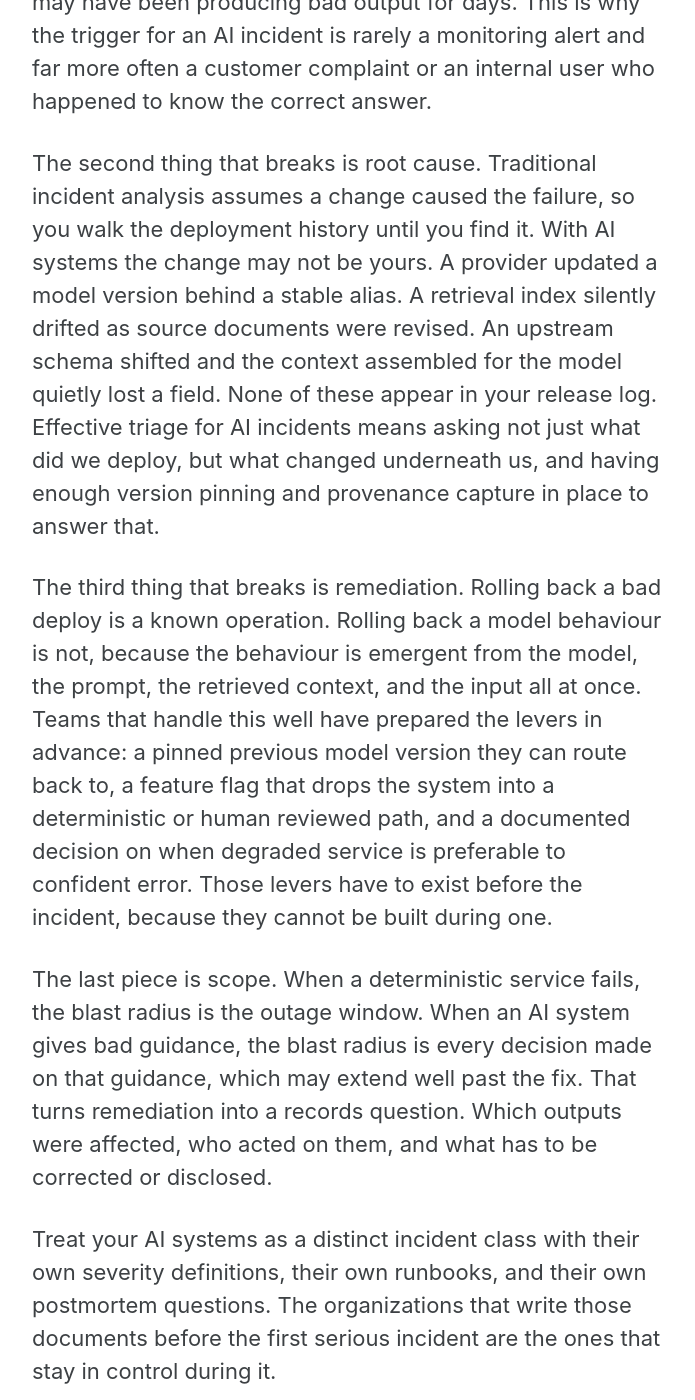
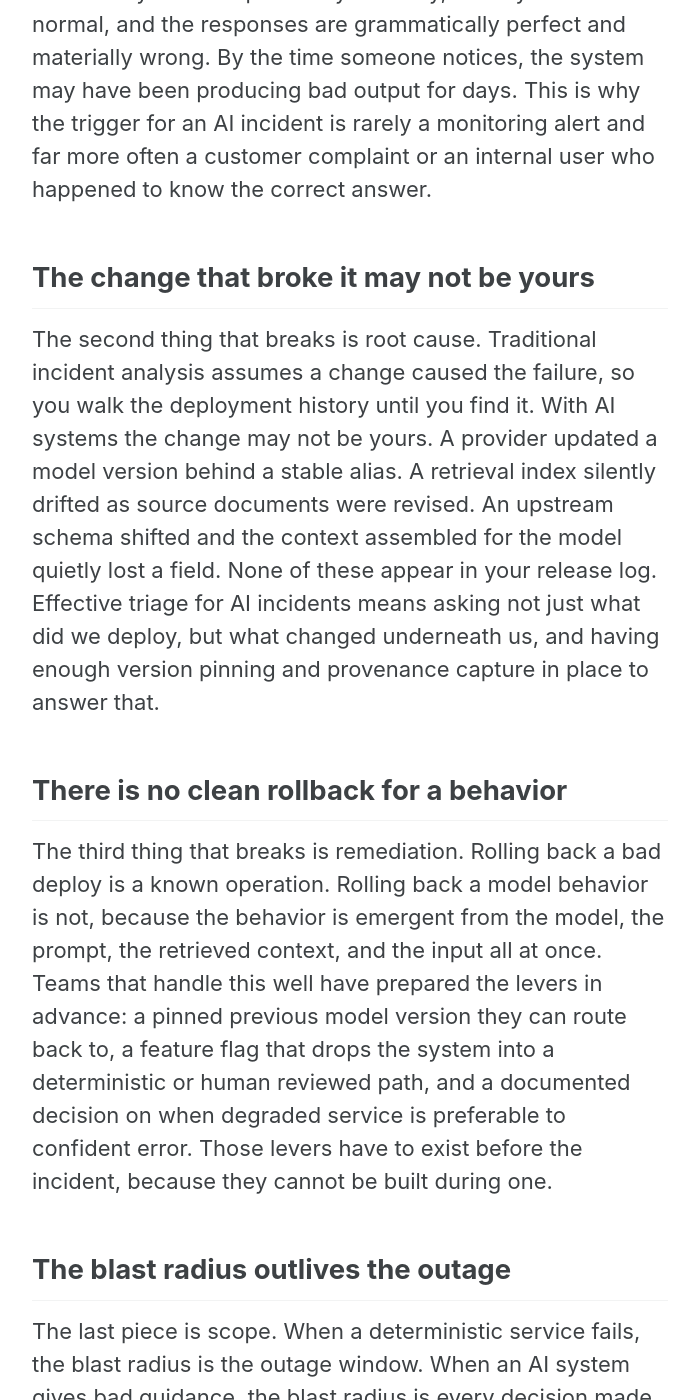
Before and after one commit to Umplify/umplify, a Jekyll site: the page built from _posts/2026-08-03-incident-response-for-ai-systems-when-the-model-is-the-root-cause.md, in a window 1280 px wide and 1400 px high, scrolled down 1231 px. Shown: the whole window, without its empty margins (290-985 px from the left). Built offline with Jekyll 4.4.1, drawn with Linux system fonts in a browser that asks for light colours; cached includes are drawn as plain includes; some of the changed text lies outside the part shown.

Commit message:
articles drafted

```diff
--- a/_posts/2026-08-03-incident-response-for-ai-systems-when-the-model-is-the-root-cause.md
+++ b/_posts/2026-08-03-incident-response-for-ai-systems-when-the-model-is-the-root-cause.md
@@ -12,12 +12,22 @@ header:
 
 Every mature engineering organization has an incident process. Severity levels, an on call rotation, a bridge line, a blameless postmortem template. That machinery was built for a specific class of failure: something that worked yesterday stopped working today, and a change caused it. Roll back the change, restore service, write it up. It is a good process and it does not survive contact with a production AI system.
 
+## It fails quietly, not loudly
+
 The first thing that breaks is detection. A deterministic service fails loudly. It returns a five hundred, the error rate spikes, the alert fires. An AI system usually fails quietly and confidently. The endpoint stays healthy, latency looks normal, and the responses are grammatically perfect and materially wrong. By the time someone notices, the system may have been producing bad output for days. This is why the trigger for an AI incident is rarely a monitoring alert and far more often a customer complaint or an internal user who happened to know the correct answer.
+
+## The change that broke it may not be yours
 
 The second thing that breaks is root cause. Traditional incident analysis assumes a change caused the failure, so you walk the deployment history until you find it. With AI systems the change may not be yours. A provider updated a model version behind a stable alias. A retrieval index silently drifted as source documents were revised. An upstream schema shifted and the context assembled for the model quietly lost a field. None of these appear in your release log. Effective triage for AI incidents means asking not just what did we deploy, but what changed underneath us, and having enough version pinning and provenance capture in place to answer that.
 
-The third thing that breaks is remediation. Rolling back a bad deploy is a known operation. Rolling back a model behaviour is not, because the behaviour is emergent from the model, the prompt, the retrieved context, and the input all at once. Teams that handle this well have prepared the levers in advance: a pinned previous model version they can route back to, a feature flag that drops the system into a deterministic or human reviewed path, and a documented decision on when degraded service is preferable to confident error. Those levers have to exist before the incident, because they cannot be built during one.
+## There is no clean rollback for a behavior
+
+The third thing that breaks is remediation. Rolling back a bad deploy is a known operation. Rolling back a model behavior is not, because the behavior is emergent from the model, the prompt, the retrieved context, and the input all at once. Teams that handle this well have prepared the levers in advance: a pinned previous model version they can route back to, a feature flag that drops the system into a deterministic or human reviewed path, and a documented decision on when degraded service is preferable to confident error. Those levers have to exist before the incident, because they cannot be built during one.
+
+## The blast radius outlives the outage
 
 The last piece is scope. When a deterministic service fails, the blast radius is the outage window. When an AI system gives bad guidance, the blast radius is every decision made on that guidance, which may extend well past the fix. That turns remediation into a records question. Which outputs were affected, who acted on them, and what has to be corrected or disclosed.
 
+## Write the runbook before you need it
+
 Treat your AI systems as a distinct incident class with their own severity definitions, their own runbooks, and their own postmortem questions. The organizations that write those documents before the first serious incident are the ones that stay in control during it.
```
Also changed, not shown: _posts/2026-08-05-multitenant-ai-the-isolation-decisions-saas-teams-cannot-defer.md (added, +23 -0 lines).
